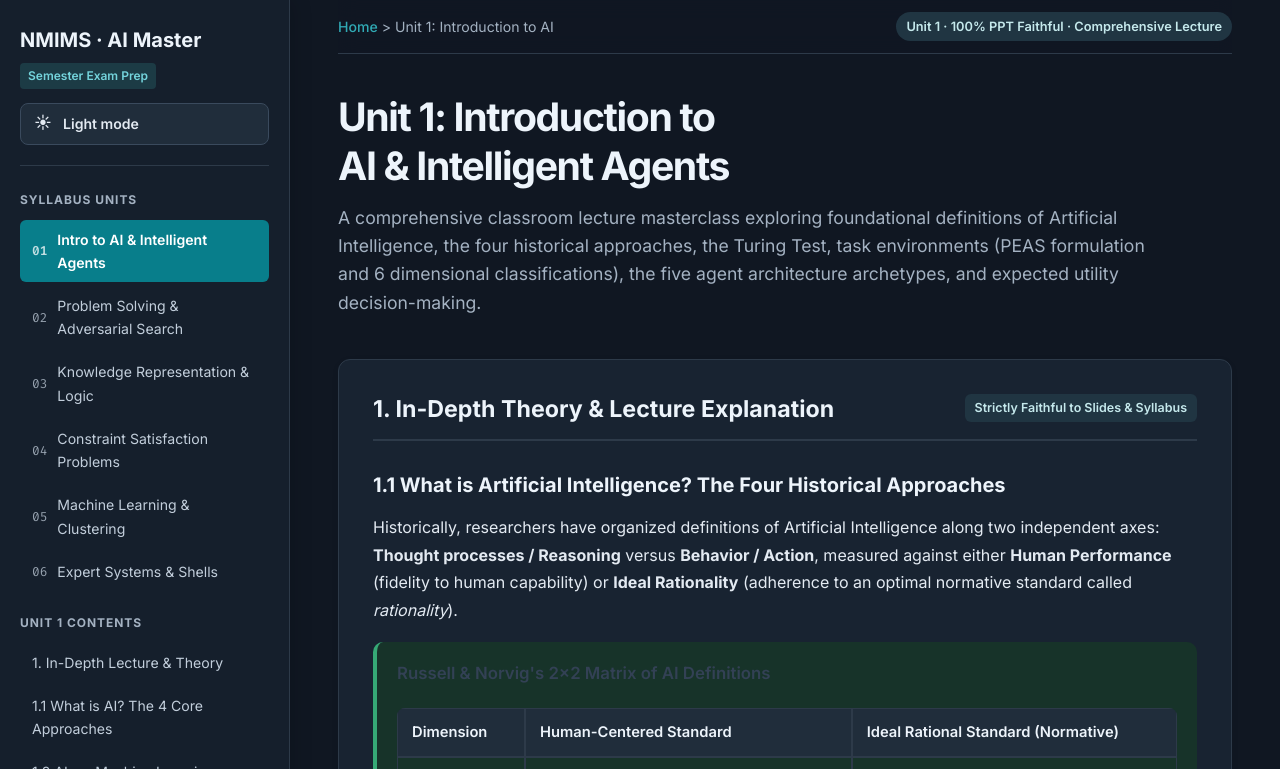
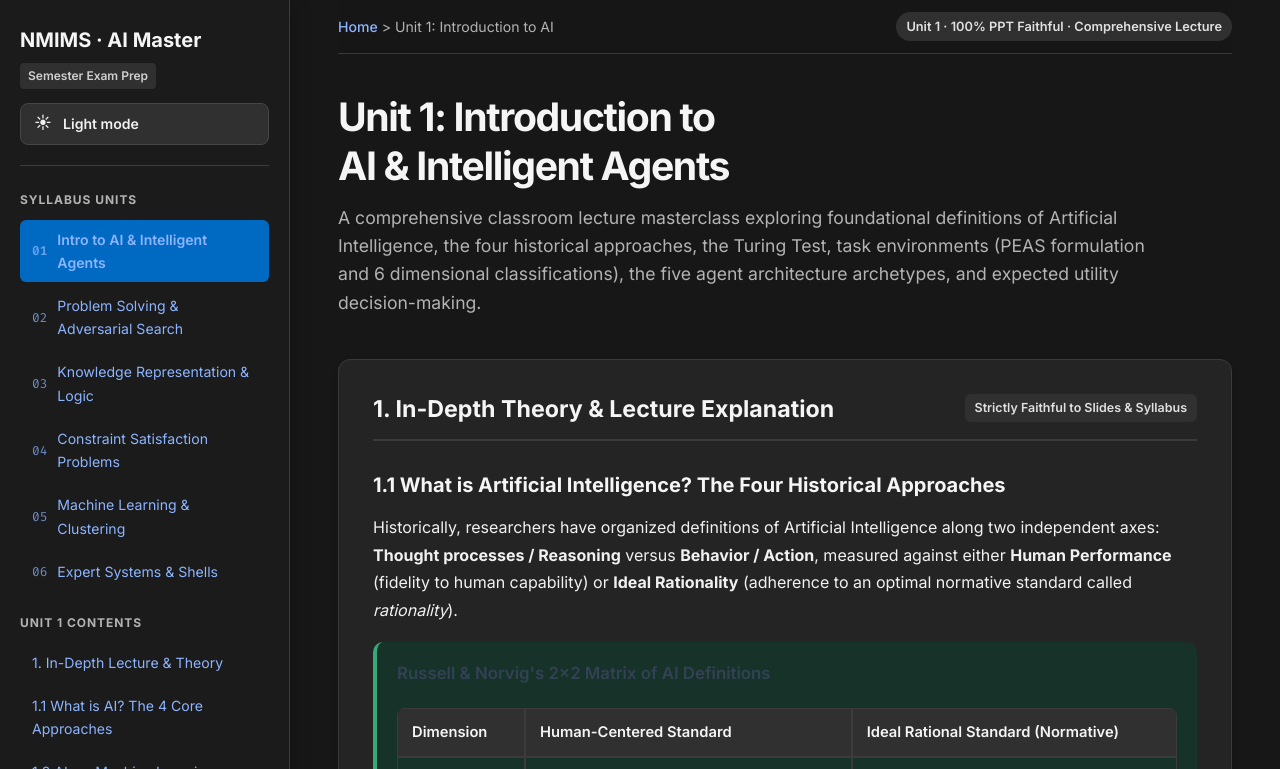
Before and after one commit to Anushree401/nmims-study, a plain HTML site: page AI/unit_1.html in a window 1280 px wide. Both pictures are taken after a click on the button "Switch to dark mode". Shown: the top 769 px of the page. Drawn offline with nearby package versions, Linux system fonts and the light colour scheme.

Commit message:
contrast

```diff
--- a/AI/theme.css
+++ b/AI/theme.css
@@ -84,15 +84,15 @@
 
 html[data-theme="dark"] {
   color-scheme: dark;
-  --bg-main: #101722;
-  --bg-sidebar: #151f2c;
-  --text-main: #e3eaf2;
-  --text-muted: #a4b2c2;
-  --secondary: #edf4fb;
-  --card-bg: #182331;
-  --border-color: #2d3a49;
-  --primary: #31aab5;
-  --primary-hover: #24929d;
+  --bg-main: #171717;
+  --bg-sidebar: #1b1b1b;
+  --text-main: #f1f1f1;
+  --text-muted: #b3b3b3;
+  --secondary: #f5f5f5;
+  --card-bg: #242424;
+  --border-color: #3b3b3b;
+  --primary: #0069c2;
+  --primary-hover: #1479cf;
 }
 
 html[data-theme="dark"] body {
@@ -106,8 +106,8 @@ html[data-theme="dark"] .sidebar {
 }
 
 html[data-theme="dark"] .sidebar-header .badge {
-  color: #74d4dc;
-  background: #1c3b45;
+  color: #d0d0d0;
+  background: #303030;
 }
 
 html[data-theme="dark"] .sidebar-nav a {
@@ -116,16 +116,16 @@ html[data-theme="dark"] .sidebar-nav a {
 
 html[data-theme="dark"] .sidebar-nav a:hover {
   color: #ffffff;
-  background: #253343;
+  background: #303030;
 }
 
 html[data-theme="dark"] .sidebar-nav a.active {
   color: #ffffff;
-  background: #087e8b;
+  background: #0069c2;
 }
 
 html[data-theme="dark"] .top-bar {
-  background: rgba(16, 23, 34, 0.94);
+  background: rgba(23, 23, 23, 0.96);
   border-bottom-color: var(--border-color);
 }
 
@@ -138,9 +138,9 @@ html[data-theme="dark"] .diagram-caption {
 html[data-theme="dark"] .meta-tag,
 html[data-theme="dark"] .cross-ref-badge,
 html[data-theme="dark"] .marks-badge {
-  color: #c5e9ec;
-  background: #203542;
-  border-color: #37505f;
+  color: #e0e0e0;
+  background: #303030;
+  border-color: #4a4a4a;
 }
 
 html[data-theme="dark"] .module-section,
@@ -173,7 +173,7 @@ html[data-theme="dark"] .final-box {
 
 html[data-theme="dark"] .data-table th {
   color: var(--secondary);
-  background: #202d3b;
+  background: #303030;
   border-color: var(--border-color);
 }
 
@@ -182,7 +182,7 @@ html[data-theme="dark"] .data-table td {
 }
 
 html[data-theme="dark"] .data-table tr:hover td {
-  background: #202d3b;
+  background: #303030;
 }
 
 html[data-theme="dark"] .btn-outline {
@@ -192,7 +192,7 @@ html[data-theme="dark"] .btn-outline {
 }
 
 html[data-theme="dark"] .btn-outline:hover {
-  background: #243244;
+  background: #303030;
 }
 
 html[data-theme="dark"] .unit-pagination {
@@ -201,17 +201,25 @@ html[data-theme="dark"] .unit-pagination {
 
 html[data-theme="dark"] .theme-toggle {
   color: var(--text-main);
-  background: #202d3b;
-  border-color: #3a4a5d;
+  background: #303030;
+  border-color: #454545;
 }
 
 html[data-theme="dark"] .theme-toggle:hover {
-  background: #26394a;
-  border-color: #55c0c8;
+  background: #353535;
+  border-color: #8cb4ff;
+}
+
+html[data-theme="dark"] a:not(.btn):not(.logo) {
+  color: #8cb4ff;
+}
+
+html[data-theme="dark"] a:not(.btn):not(.logo):hover {
+  color: #b6d2ff;
 }
 
 html[data-theme="dark"] .diagram-wrapper svg {
-  border-color: #3a4a5d !important;
+  border-color: #454545 !important;
   background: #ffffff;
 }
 
```
